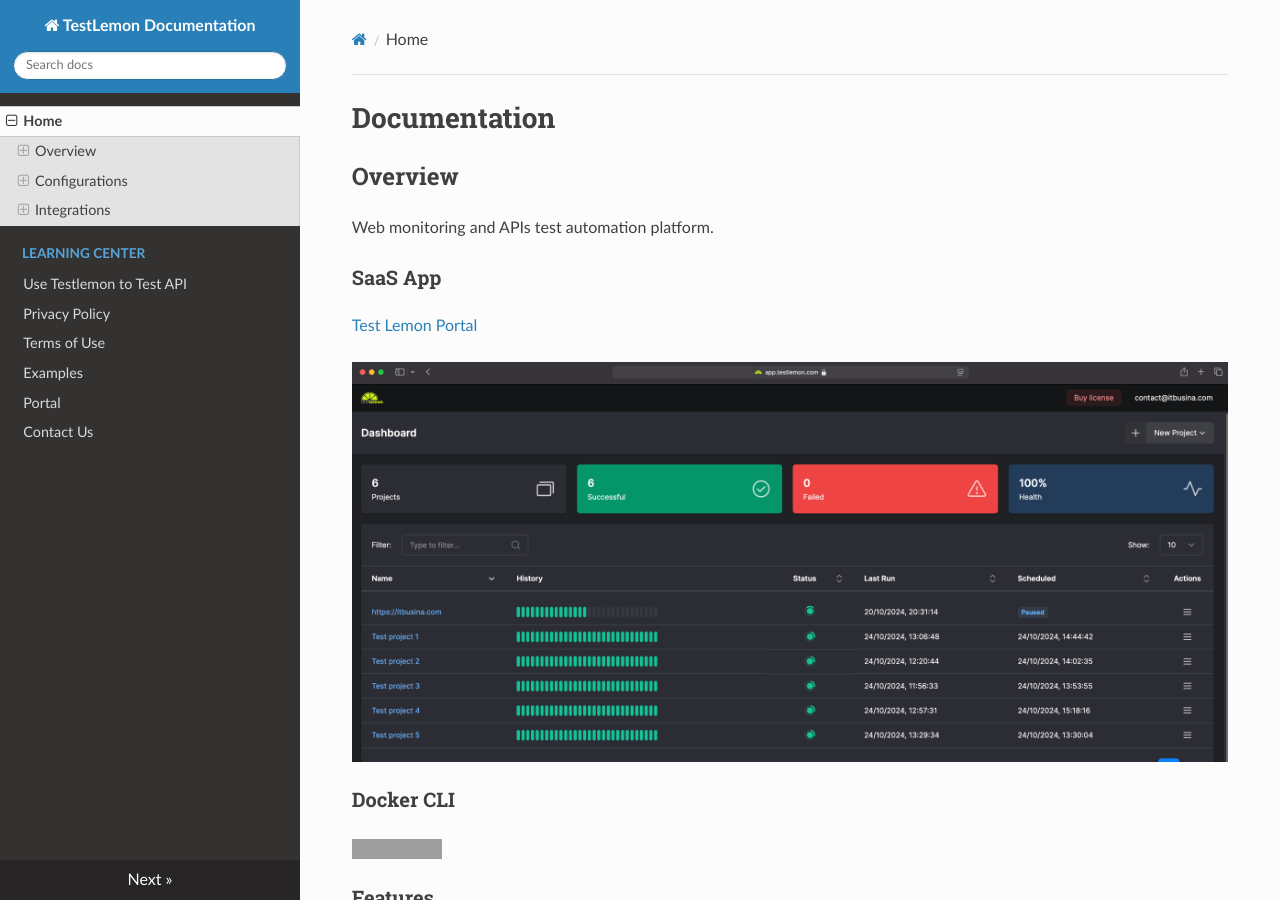
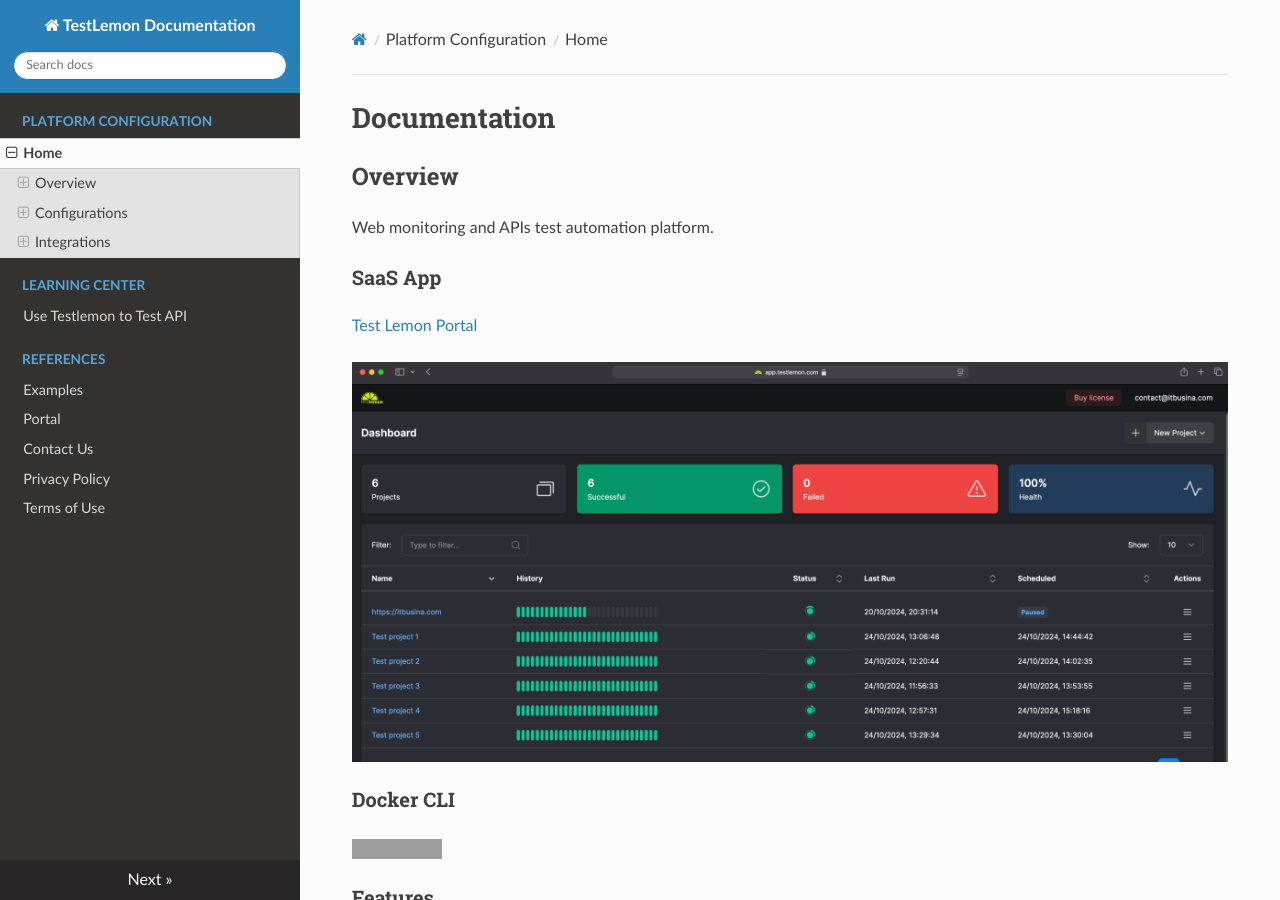
Before and after one commit to itbusina/testlemon-docs, an MkDocs documentation site: the page built from docs/docs/index.md, in a window 1280 px wide and 900 px high. Built offline with MkDocs 1.6.1, drawn with Linux system fonts in a browser that asks for light colours; nearby versions of some CDN libraries; grey boxes are pictures that could not be loaded.

Commit message:
Update mkdocs.yml

```diff
--- a/docs/mkdocs.yml
+++ b/docs/mkdocs.yml
@@ -4,11 +4,13 @@ theme:
   name: readthedocs
 extra_css: [css/extra.css]
 nav:
-  - Home: index.md
+  - Platform Configuration:
+    - Home: index.md
   - Learning Center:
     - Use Testlemon to Test API: use-testlemon-to-test-api.md
+  - References:
+    - Examples: 'https://github.com/itbusina/testlemon-docs/tree/main/examples'
+    - Portal: 'https://app.testlemon.com/'
+    - Contact Us: 'https://testlemon.com/index.html#contact'
   - Privacy Policy: privacy-policy.md
   - Terms of Use: terms-of-use.md
-  - Examples: 'https://github.com/itbusina/testlemon-docs/tree/main/examples'
-  - Portal: 'https://app.testlemon.com/'
-  - Contact Us: 'https://testlemon.com/index.html#contact'
```
